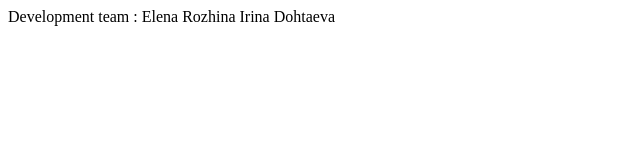
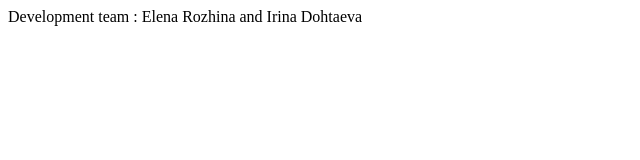
Before and after one commit to GitStudentDeveloper/git_lab_van, a plain HTML site: page index.html in a window 1280 px wide. Shown: the full height of the page, 0-640 px from the left. Drawn offline with Linux system fonts and the light colour scheme.

Commit message:
Initial commit

```diff
--- a/index.html
+++ b/index.html
@@ -9,7 +9,7 @@
 	<div id='main_block'>
 		<div id="first_group">
 
-			<span>Development team : Elena Rozhina Irina Dohtaeva</span>
+			<span>Development team : Elena Rozhina and Irina Dohtaeva</span>
 	</div>
 </body>
 
```
